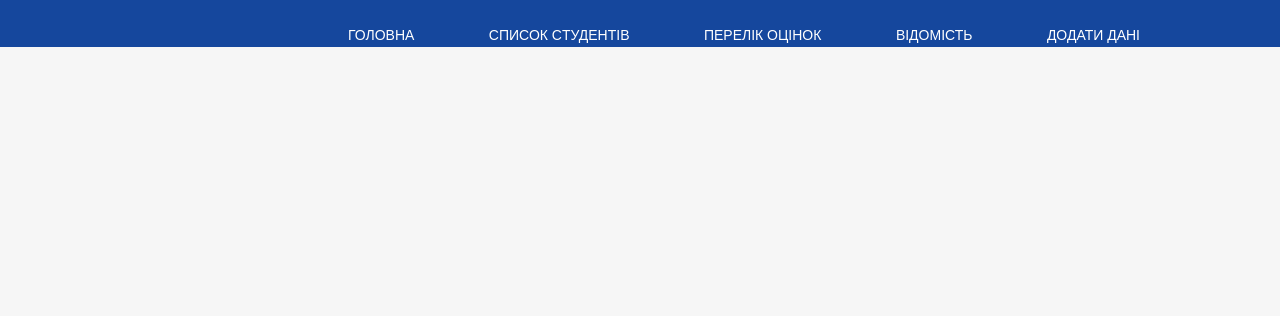
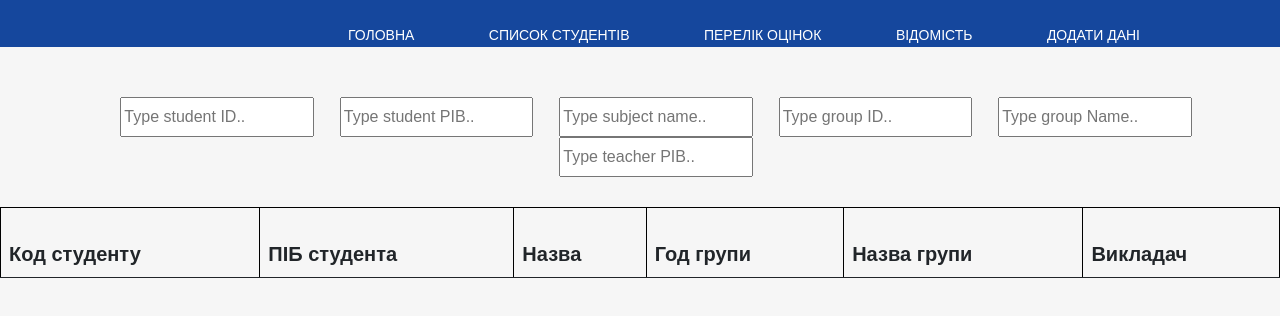
Before and after one commit to dkucheru/DBsummer, a plain HTML site: page runDir/staticsDir/grades.html in a window 1280 px wide. Drawn offline with nearby package versions, Linux system fonts and the light colour scheme; no server answers.

Commit message:
grades file

```diff
--- a/runDir/staticsDir/grades.html
+++ b/runDir/staticsDir/grades.html
@@ -1,3 +1,4 @@
+
 <!DOCTYPE html>
 <html lang="en">
 <link href="https://cdn.jsdelivr.net/npm/bootstrap@5.0.1/dist/css/bootstrap.min.css" rel="stylesheet" integrity="sha384-+0n0xVW2eSR5OomGNYDnhzAbDsOXxcvSN1TPprVMTNDbiYZCxYbOOl7+AMvyTG2x" crossorigin="anonymous">
@@ -22,5 +23,110 @@
         </div>
     </header>
 </head>
+<script src=
+        "https://ajax.googleapis.com/ajax/libs/jquery/3.4.1/jquery.min.js">
+
+</script>
+<style>
+    ul.hr {
+        max-width: 100%;
+        text-align: center;
+
+    }
+    ul.hr div {
+        display: inline-block;
+        text-align: left;
+    }
+</style>
+<body onload="loadPresidents()">
+<ul class="hr">
+    <div><input type="number" id="idStud" onKeyUp="myFunction(0,'idStud')"
+                placeholder="Type student ID.."></div>
+    <div><input type="text" id="studPib" onKeyUp="myFunction(1,'studPib')"
+                placeholder="Type student PIB.."></div>
+    <div><input type="text" id="subjName" onKeyUp="myFunction(2,'subjName')"
+                placeholder="Type subject name.."></div>
+    <div><input type="number" id="groupID" onKeyUp="myFunction(3,'groupID')"
+                placeholder="Type group ID.." ></div>
+    <div><input type="text" id="groupName" onKeyUp="myFunction(4,'groupName')"
+                placeholder="Type group Name.."></div>
+    <div><input type="text" id="teachPib" onKeyUp="myFunction(5,'teachPib')"
+                placeholder="Type teacher PIB.." ></div>
+</ul>
+<table class="table table-striped" id="info-table">
+    <thead>
+    <tr>
+        <th>Код студенту</th>
+        <th>ПІБ студента</th>
+        <th>Назва</th>
+        <th>Год групи</th>
+        <th>Назва групи</th>
+        <th>Викладач</th>
+    </tr>
+    </thead>
+    <tbody>
+    </tbody>
+</table>
+<script>
+    function loadPresidents() {
+        var xhttp = new XMLHttpRequest();
+        xhttp.onreadystatechange = function() {
+            if (this.readyState === 4 && this.status === 200) {
+                var data = this.responseText;
+                var jsonResponse = JSON.parse(data);
+                // console.log(jsonResponse["presidents"]);
+                var table = document.getElementById('info-table');
+                table.setAttribute('class', 'history');
+                var properties = ['RecordBook', 'PibStud', 'SubjectName', 'GroupCipher','GroupName','PibTeach']; // changed this
+
+                var tr = document.createElement('tr');
+
+                table.appendChild(tr);
+                var tr, row;
+                console.log("jsonResponse", jsonResponse); // changed this
+                console.log("jsonResponse.Data", jsonResponse.Data); // changed this
+                console.log("jsonResponse.Data.length", jsonResponse.Data.length); // changed this
+                console.log("jsonResponse.Data[0]", jsonResponse.Data[0]); // changed this
+                console.log("jsonResponse.Data[0][properties[0]]", jsonResponse.Data[0][properties[0]]); // changed this
+
+
+                for (var r = 0; r < jsonResponse.Data.length; r++) { // changed this
+                    tr = document.createElement('tr');
+                    row = jsonResponse.Data[r]; // changed this
+                    for (var i = 0; i < properties.length; i++) {
+                        var td = document.createElement('td');
+                        td.appendChild(document.createTextNode(row[properties[i]]));
+                        tr.appendChild(td);
+                    }
+                    table.appendChild(tr);
+                }
+            }
+        };
+        let url = "/students";
+        //alert(url);
+
+        xhttp.open("GET", url, false);
+        xhttp.send();
+    }
+    function myFunction(index,inputname) {
+        var phrase = document.getElementById(inputname);
+        var table = document.getElementById('info-table');
+        var regPhrase = new RegExp(phrase.value, 'i');
+        var flag = false;
+        for (var i = 1; i < table.rows.length; i++) {
+            flag = false;
+            for (var j = table.rows[i].cells.length - 1; j >= 0; j--) {
+                flag = regPhrase.test(table.rows[i].cells[index].innerHTML);
+                if (flag) break;
+            }
+            if (flag) {
+                table.rows[i].style.display = "";
+            } else {
+                table.rows[i].style.display = "none";
+            }
+
+        }
+    }
+</script>
 </body>
 </html>
```
